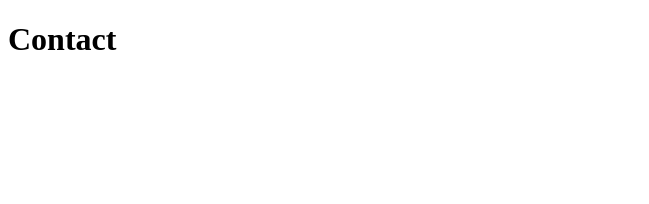
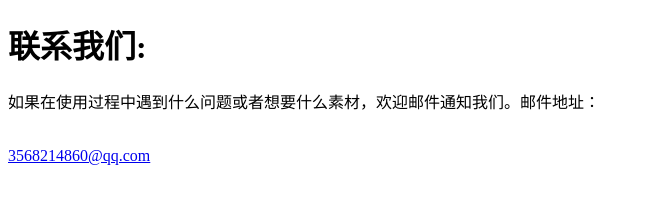
Before and after one commit to kw1A/kw1A.github.io, a plain HTML site: page index.html in a window 1280 px wide. Shown: the whole page, without its empty margins (0-649 px from the left). Drawn offline with Linux system fonts and the light colour scheme.

Commit message:
Update index.html

```diff
--- a/index.html
+++ b/index.html
@@ -6,8 +6,10 @@
 	<title>Contact</title>
 </head>
 <body>
-	<h1>Contact</h1>
-
+	<h1>联系我们:</h1>
+	<p>如果在使用过程中遇到什么问题或者想要什么素材，欢迎邮件通知我们。邮件地址：</p>
+	<br>
+	<a href="mailto:3568214860@qq.com?Subject=MBAvatar">3568214860@qq.com</a>
 	<script>
 	</script>
 </body>
```
